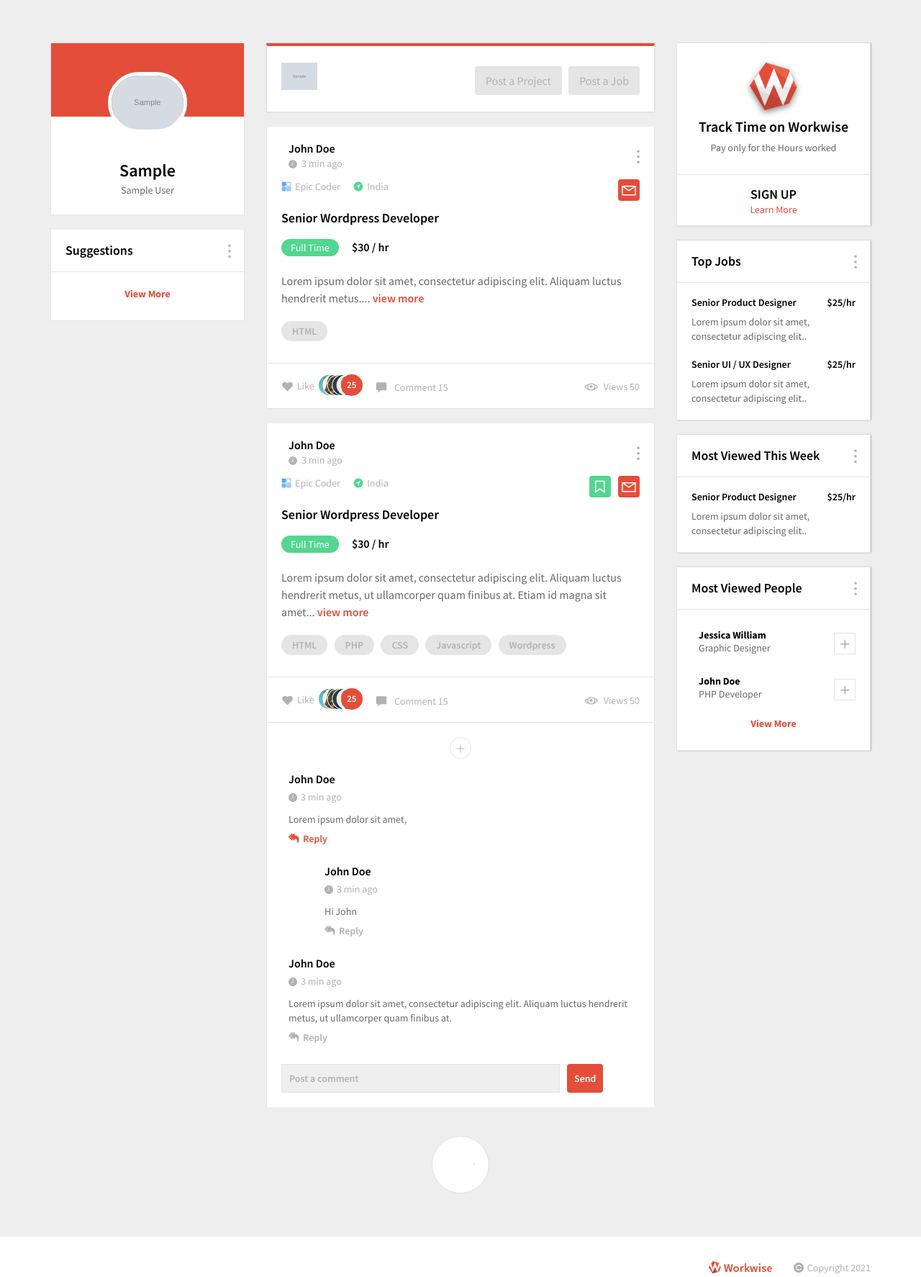
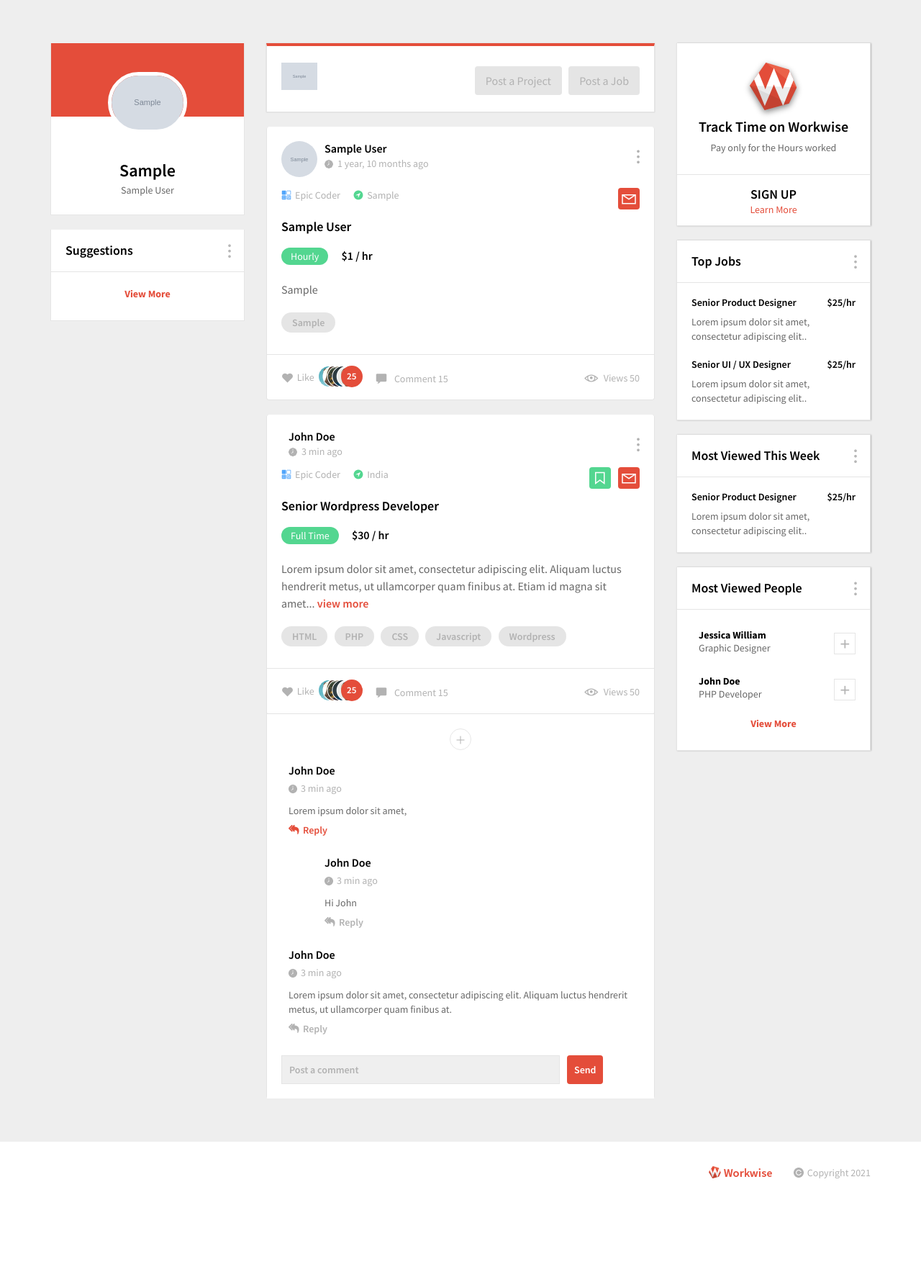
Before and after one commit to marouane-youssfi10/build-social-networking-with-django, a Django app: page /feed/ in a window 1280 px wide. Shown: the part 61-1835 px from the top of the page at 72% size. After the commit the page ends 1698 px from the top, so only its background shows below. Run offline with Django 3.2, Linux system fonts and the light colour scheme; a user stored in the database is signed in; tables that the repository leaves empty hold one stand-in row (values such as "Sample post"); grey boxes marked "Sample" are stand-in pictures; some libraries are stand-ins or nearby versions.

Commit message:
add truncatechars to links media

```diff
--- a/templates/body_content/home_login.html
+++ b/templates/body_content/home_login.html
@@ -66,15 +66,18 @@
 									</div><!--post-st end-->
 								</div><!--post-topbar end-->
 								<div class="posts-section">
+
+									{% for user_profile in all_user_profile%}
 										<div class="post-bar">
 										<div class="post_topbar">
 											<div class="usy-dt">
-												<img src="http://via.placeholder.com/50x50" alt="">
+												<img src="{{ user_profile.user.photo_profile.url }}" width="50" height="50">
 												<div class="usy-name">
-													<h3>John Doe</h3>
-													<span><img src="images/clock.png" alt="">3 min ago</span>
+													<h3>{{ user_profile.user.full_name }}</h3>
+													<span><img src="images/clock.png" alt="">{{ user_profile.updated | timesince }} ago</span>
 												</div>
 											</div>
+											{% if request.user == user_profile.user %}
 												<div class="ed-opts">
 													<a href="#" title="" class="ed-opts-open"><i class="la la-ellipsis-v"></i></a>
 													<ul class="ed-options">
@@ -85,33 +88,36 @@
 														<li><a href="#" title="">Hide</a></li>
 													</ul>
 												</div>
+											{% endif %}
 										</div>
 										<div class="epi-sec">
 											<ul class="descp">
 												<li><img src="images/icon8.png" alt=""><span>Epic Coder</span></li>
-												<li><img src="images/icon9.png" alt=""><span>India</span></li>
+												<li><img src="images/icon9.png" alt=""><span>{{ user_profile.location_country }}</span></li>
 											</ul> <!-- Country and city -->
 											<ul class="bk-links">
 												<li><a href="#" title=""><i class="la la-envelope"></i></a></li>
 											</ul> <!-- Send message -->
 										</div>
 										<div class="job_descp">
-											<h3>Senior Wordpress Developer</h3>
+											<h3>{{ user_profile.title }}</h3>
 											<ul class="job-dt">
-												<li><a href="#" title="">Full Time</a></li>
-												<li><span>$30 / hr</span></li>
+												<li><a href="#" title="">{{ user_profile.type_work }}</a></li>
+												<li><span>${{ user_profile.hourly_work }} / hr</span></li>
 											</ul> <!-- type work and hourly work -->
-											<p>Lorem ipsum dolor sit amet, consectetur adipiscing elit. Aliquam luctus hendrerit metus....
-												<a href="#" title="">view more</a></p>
+											<p>{{ user_profile.overview | truncatechars:150 }}
+											<!-- <a href="#" title="">view More</a>-->
 											<ul class="skill-tags">
-												<li><a href="#" title="">HTML</a></li>
+												{% for tag in user_profile.skills_tags_user.all %}
+													<li><a href="#" title="">{{ tag }}</a></li>
+												{% endfor %}
 											</ul> <!-- tags -->
 										</div>
 										<div class="job-status-bar">
 											<ul class="like-com">
 												<li>
 													<a href="#"><i class="la la-heart"></i> Like</a>
-													<img src="images/liked-img.png" alt="">
+													<img src="{% static 'images/liked-img.png' %}" alt="">
 													<span>25</span>
 												</li> <!-- Like -->
 												<li>
@@ -123,7 +129,9 @@
 											</ul>
 											<a><i class="la la-eye"></i>Views 50</a>
 										</div>
-									</div><!--post-bar end-->
+									</div>
+										<!--post-bar end-->
+									{% endfor %}
 
 									<div class="posty">
 										<div class="post-bar no-margin">
@@ -175,7 +183,7 @@
 												<ul class="like-com">
 													<li>
 														<a href="#"><i class="la la-heart"></i> Like</a>
-														<img src="images/liked-img.png" alt="">
+														<img src="{% static 'images/liked-img.png' %}" alt="">
 														<span>25</span>
 													</li>
 													<li><a href="#" title="" class="com"><img src="images/com.png" alt=""> Comment 15</a></li>
@@ -245,13 +253,6 @@
 											</div><!--post-comment end-->
 										</div><!--comment-section end-->
 									</div><!--posty end-->
-									<div class="process-comm">
-										<div class="spinner">
-											<div class="bounce1"></div>
-											<div class="bounce2"></div>
-											<div class="bounce3"></div>
-										</div>
-									</div><!--process-comm end-->
 								</div><!--posts-section end-->
 							</div><!--main-ws-sec end-->
 						</div>
--- a/templates/profile_user/user_profile.html
+++ b/templates/profile_user/user_profile.html
@@ -38,9 +38,9 @@
 											{% for link in links_media %}
 												{% if link.name != None %}
 													{% if link.name == 'facebook' %}
-														<li><a href="{{link.link}}" title=""><i class="fa fa-{{link.name}}-square"></i> {{ link.link }}</a></li>
+														<li><a href="{{link.link}}" title=""><i class="fa fa-{{link.name}}-square"></i> {{ link.link | truncatechars:50}}</a></li>
 													{% else %}
-														<li><a href="{{link.link}}" title=""><i class="fa fa-{{link.name}}"></i> {{ link.link }}</a></li>
+														<li><a href="{{link.link}}" title=""><i class="fa fa-{{link.name}}"></i> {{ link.link | truncatechars:50 }}</a></li>
 													{% endif %}
 												{% endif %}
 											{% endfor %}
--- a/user_profile/views.py
+++ b/user_profile/views.py
@@ -9,9 +9,6 @@ from django.http import HttpResponse
 
 @login_required(login_url='login')
 def index(request):
-    # get request user for display photo in his navbar img tag
-    request_user_profile = UserProfile.objects.get(user=request.user)
-
     # print('\n index : request.user.first_name = ', request.user.first_name, '\n')
     if request.user.is_authenticated:
         user_profile = UserProfile.objects.get(user=request.user)
@@ -22,7 +19,6 @@ def index(request):
     context = {
         'user_profile': user_profile,
         'all_user_profile': all_user_profile,
-        'request_user_profile': request_user_profile
     }
     return render(request, 'home.html', context)
 
```
Lines whose indentation alone changed are shown as unchanged.
